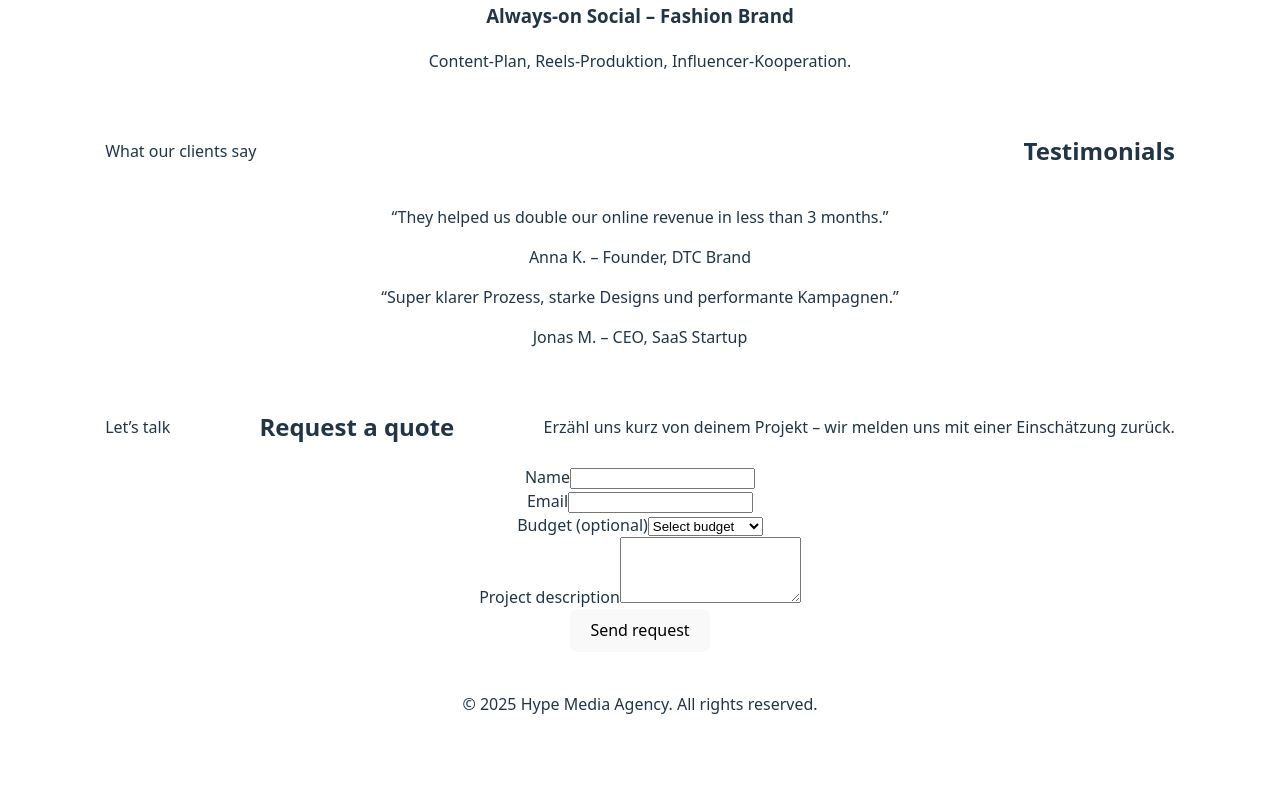
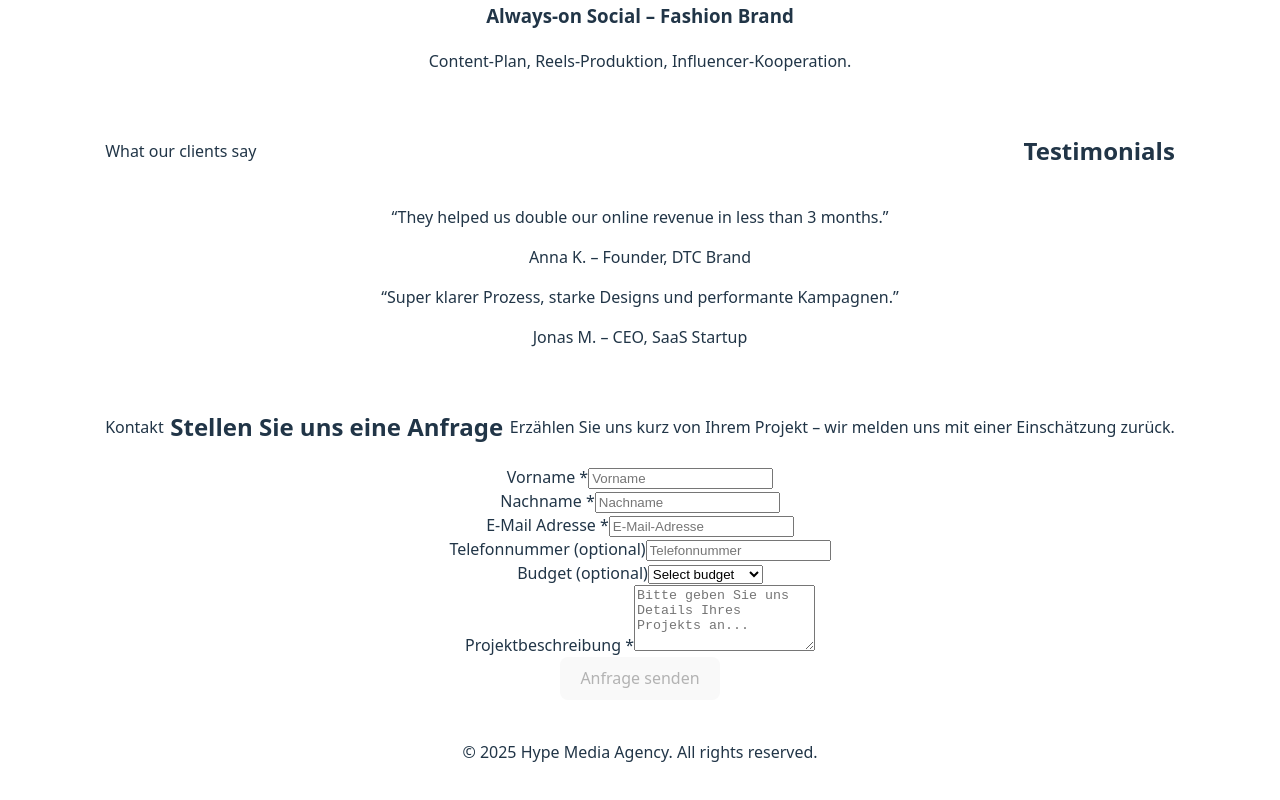
Before and after one commit to CanBeOnline/ProjektWoche, a React (Vite) app: page / in a window 1280 px wide. Shown: the part 1128-1928 px from the top of the page. Before the commit the page ends 1892 px from the top, so only its background shows below. Built offline with nearby package versions, Linux system fonts and the light colour scheme.

Commit message:
Kontaktformular Änderungen

```diff
--- a/src/sections/ContactSection.jsx
+++ b/src/sections/ContactSection.jsx
@@ -3,11 +3,19 @@ import { useState } from "react";
 
 export default function ContactSection() {
   const [form, setForm] = useState({
-    name: "",
+    firstName: "",
+    lastName: "",
     email: "",
+    phone: "",
     message: "",
     budget: "",
   });
+
+  const isFormValid =
+    form.firstName.trim() &&
+    form.lastName.trim() &&
+    form.email.trim() &&
+    form.message.trim();
 
   function handleChange(event) {
     const { name, value } = event.target;
@@ -24,22 +32,22 @@ export default function ContactSection() {
   return (
     <section id="contact" className="section contact">
       <header className="section-header">
-        <p className="section-label">Let’s talk</p>
-        <h2 className="section-title">Request a quote</h2>
+        <p className="section-label">Kontakt</p>
+        <h2 className="section-title">Stellen Sie uns eine Anfrage</h2>
         <p className="section-description">
-          Erzähl uns kurz von deinem Projekt – wir melden uns mit einer
-          Einschätzung zurück.
+          Erzählen Sie uns kurz von Ihrem Projekt – wir melden uns mit einer Einschätzung zurück.
         </p>
       </header>
 
       <form className="contact-form" onSubmit={handleSubmit}>
         <div className="form-row">
           <label>
-            Name
+            Vorname *
             <input
-              name="name"
+              name="firstName"
               type="text"
-              value={form.name}
+              placeholder="Vorname"
+              value={form.firstName}
               onChange={handleChange}
               required
             />
@@ -48,13 +56,41 @@ export default function ContactSection() {
 
         <div className="form-row">
           <label>
-            Email
+            Nachname *
+            <input
+              name="lastName"
+              type="text"
+              placeholder="Nachname"
+              value={form.lastName}
+              onChange={handleChange}
+              required
+            />
+          </label>
+        </div>
+
+        <div className="form-row">
+          <label>
+            E‑Mail Adresse *
             <input
               name="email"
               type="email"
+              placeholder="E-Mail-Adresse"
               value={form.email}
               onChange={handleChange}
               required
+            />
+          </label>
+        </div>
+
+        <div className="form-row">
+          <label>
+            Telefonnummer (optional)
+            <input
+              name="phone"
+              type="tel"
+              placeholder="Telefonnummer"
+              value={form.phone}
+              onChange={handleChange}
             />
           </label>
         </div>
@@ -77,10 +113,11 @@ export default function ContactSection() {
 
         <div className="form-row">
           <label>
-            Project description
+            Projektbeschreibung *
             <textarea
               name="message"
               rows="4"
+              placeholder="Bitte geben Sie uns Details Ihres Projekts an..."
               value={form.message}
               onChange={handleChange}
               required
@@ -88,8 +125,12 @@ export default function ContactSection() {
           </label>
         </div>
 
-        <button type="submit" className="btn btn-primary">
-          Send request
+        <button
+          type="submit"
+          className="btn btn-primary"
+          disabled={!isFormValid}
+        >
+          Anfrage senden
         </button>
       </form>
     </section>
```
